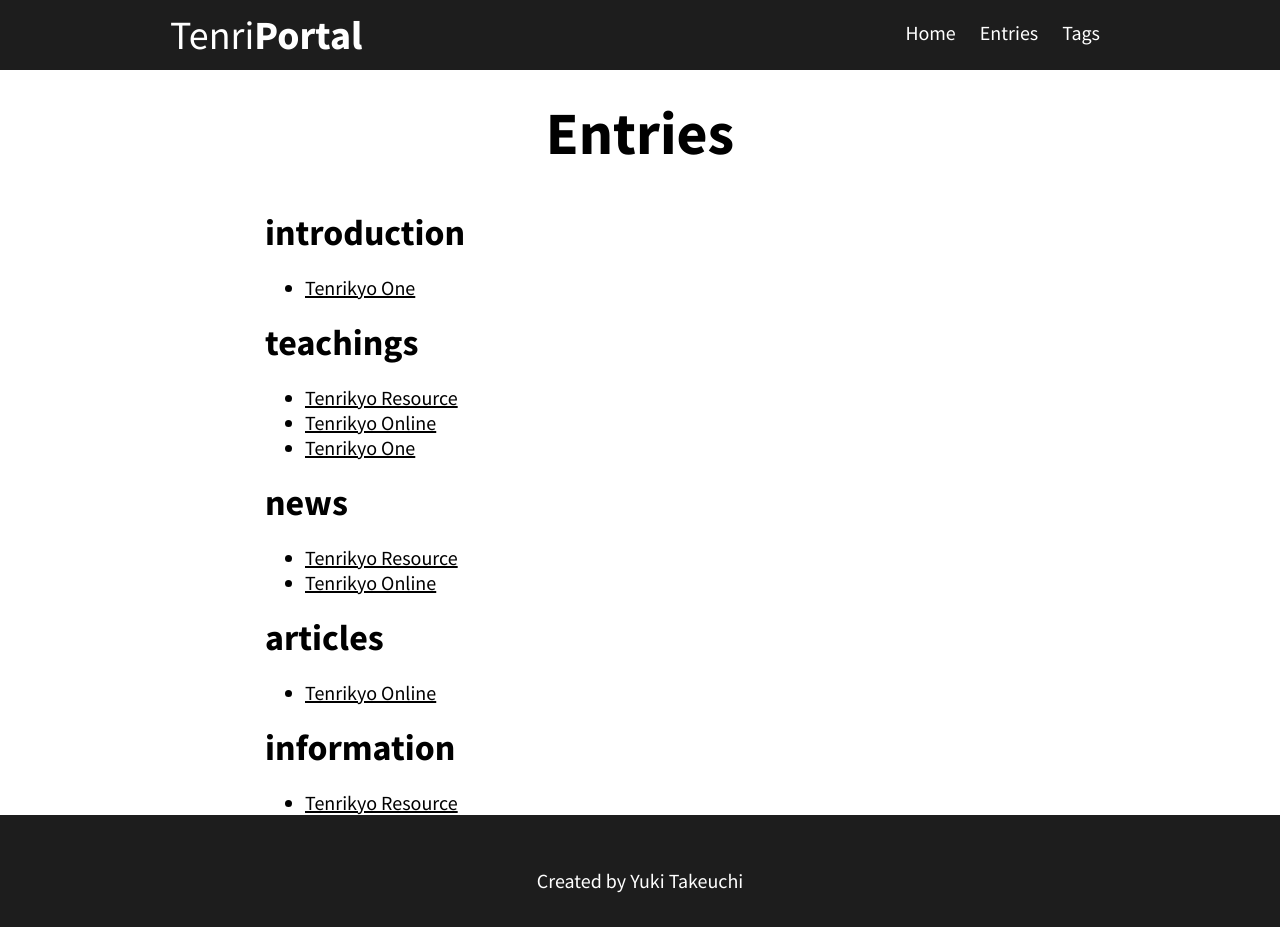
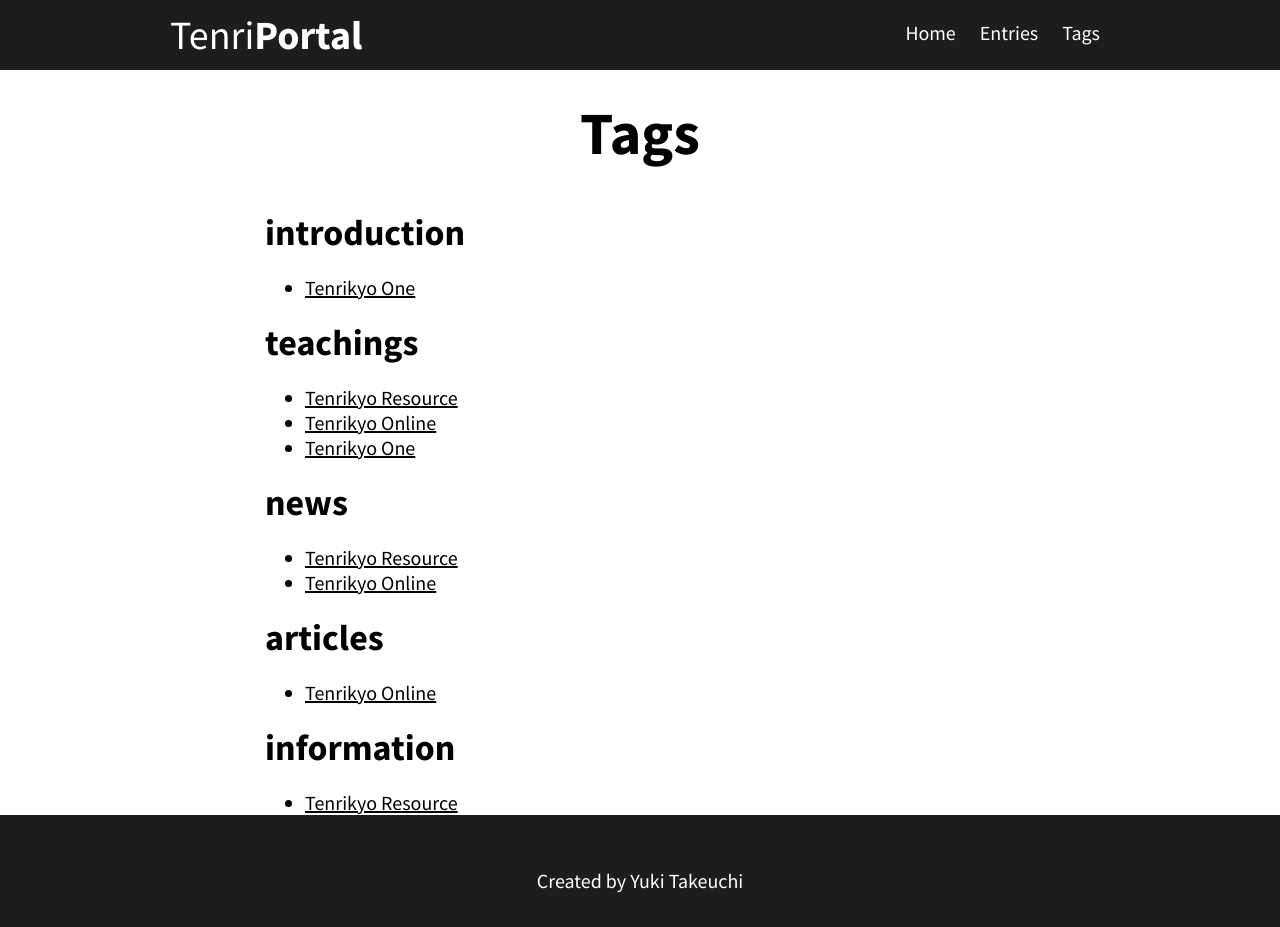
Before and after one commit to yukihitolouis/yukihitolouis.github.io, a Jekyll site: the page built from tags.html, in a window 1280 px wide. Built offline with Jekyll 4.4.1, drawn with Linux system fonts in a browser that asks for light colours.

Commit message:
Correct title of tags page

```diff
--- a/tags.html
+++ b/tags.html
@@ -3,7 +3,7 @@ layout: default
 title: Tags
 ---
 <div class="container">
-  <h2 class="spacing">Entries</h2>
+  <h2 class="spacing">Tags</h2>
 
   <div class="blog-posts">
     {% for tag in site.tags %}
```
